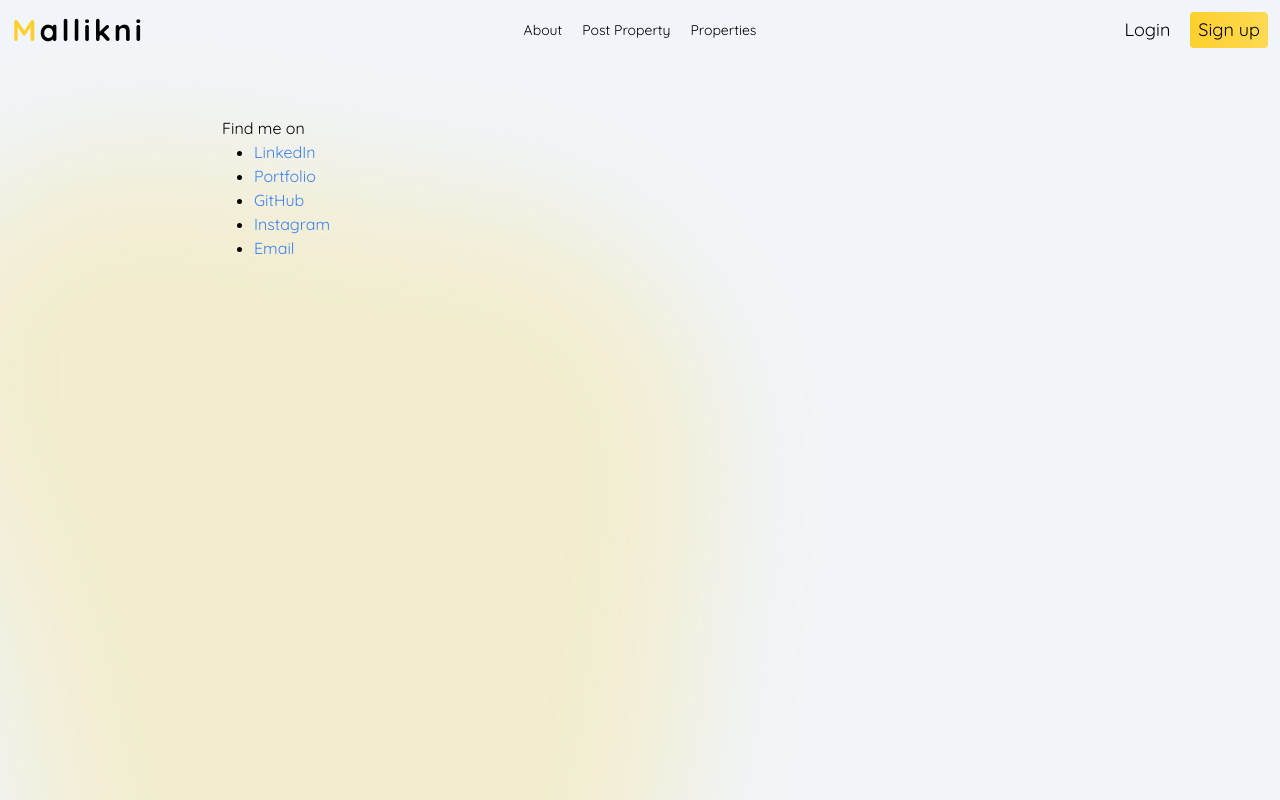
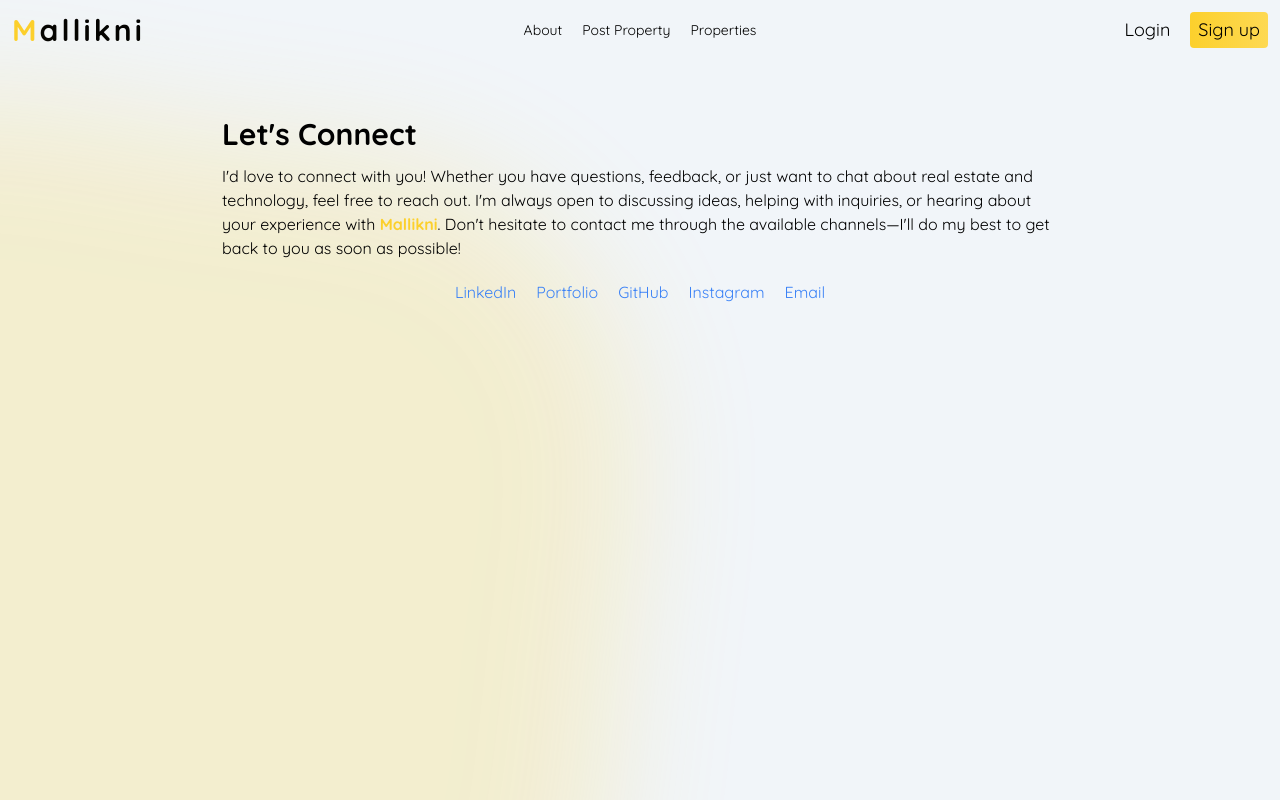
Before and after one commit to MoBakour/mallikni, a React (Vite) app in the folder client/: page /contact in a window 1280 px wide. Built offline with nearby package versions, Linux system fonts and the light colour scheme; no server answers.

Commit message:
Fixed UI/UX issues. Added content to contact page

```diff
--- a/client/src/components/common/SideMenu.tsx
+++ b/client/src/components/common/SideMenu.tsx
@@ -61,12 +61,30 @@ const SideMenu = () => {
                 )}
                 id="sideMenu"
             >
-                <div className="flex flex-col py-2">
+                {auth && (
+                    <div className="flex justify-center items-center gap-2 py-4">
+                        <>
+                            <img
+                                src={
+                                    auth.user.avatar
+                                        ? `${
+                                              import.meta.env.VITE_API_URL
+                                          }/users/avatar/${auth.user.avatar}`
+                                        : "/images/default-avatar.png"
+                                }
+                                alt="User Avatar"
+                                className="object-cover rounded-full w-8 h-8"
+                            />
+                            <p className="font-bold">{auth.user.username}</p>
+                        </>
+                    </div>
+                )}
+                <div className="flex flex-col">
                     {buttons.map((btn) => (
                         <Link
                             key={btn.title}
                             to={btn.link}
-                            className="text-2xl text-center font-bold py-4 border-b-4 transition hover:opacity-70"
+                            className="text-2xl text-center font-bold py-4 border-b-4 first:border-t-4 transition hover:opacity-70"
                             onClick={() => setShowSideMenu(false)}
                         >
                             {btn.title}
--- a/client/src/components/landing/LandingFooter.tsx
+++ b/client/src/components/landing/LandingFooter.tsx
@@ -8,7 +8,7 @@ const LandingFooter = () => {
             <img
                 src={Blob1}
                 alt="Blob image"
-                className="absolute opacity-25 z-[-1] w-[1000px] h-[1000px] max-w-none sm:w-[600px] sm:h-[600px]"
+                className="absolute opacity-25 z-[-1] w-[800px] h-[800px] max-w-none sm:w-[450px] sm:h-[450px]"
             />
 
             <div className="relative md:hidden">
--- a/client/src/pages/Auth.tsx
+++ b/client/src/pages/Auth.tsx
@@ -16,7 +16,7 @@ const Auth = ({ page }: IAuthProps) => {
             <img
                 src={Blob2}
                 alt="Blob image"
-                className="absolute opacity-20 -right-1/3 w-[1300px] lg:w-[1000px] sm:w-[600px] sm:bottom-0 max-w-none"
+                className="absolute opacity-20 -right-1/3 w-[1100px] lg:w-[800px] sm:w-[500px] sm:bottom-10 max-w-none"
             />
 
             <Link to="/" className="z-10">
--- a/client/src/pages/Contact.tsx
+++ b/client/src/pages/Contact.tsx
@@ -1,8 +1,23 @@
 const Contact = () => {
     return (
-        <main className="w-80% max-w-[900px] m-auto py-14 px-8 sm:px-4">
-            Find me on
-            <ul className="list-disc pl-8">
+        <main className="w-80% max-w-[900px] m-auto py-14 px-8 sm:px-4 flex flex-col gap-10">
+            <section>
+                <h2 className="text-3xl sm:text-2xl xs:text-xl font-bold mb-3">
+                    Let's Connect
+                </h2>
+                <p className="xs:text-sm mb-5">
+                    I'd love to connect with you! Whether you have questions,
+                    feedback, or just want to chat about real estate and
+                    technology, feel free to reach out. I'm always open to
+                    discussing ideas, helping with inquiries, or hearing about
+                    your experience with{" "}
+                    <span className="text-theme-1 font-bold">Mallikni</span>.
+                    Don't hesitate to contact me through the available
+                    channels—I'll do my best to get back to you as soon as
+                    possible!
+                </p>
+
+                <ul className="flex justify-center gap-5 xs:text-sm xs:gap-3">
                     <li>
                         <a
                             href="https://www.linkedin.com/in/mobakour"
@@ -48,6 +63,7 @@ const Contact = () => {
                         </a>
                     </li>
                 </ul>
+            </section>
         </main>
     );
 };
--- a/client/src/pages/Favorites.tsx
+++ b/client/src/pages/Favorites.tsx
@@ -28,9 +28,10 @@ const Favorites = () => {
     return (
         <main>
             <div className="w-[80%] md:w-[95%] m-auto relative pb-20">
-                <h2 className="font-bold text-3xl tracking-wide pt-28 pb-10">
+                <h2 className="mt-28 mb-10 sm:mt-16 font-bold text-3xl tracking-wide leading-[60px]">
                     My Favorites
                 </h2>
+
                 {loading ? (
                     <IconLoader2 className="animate-spin text-5xl mx-auto" />
                 ) : data.length > 0 ? (
--- a/client/src/pages/Feed.tsx
+++ b/client/src/pages/Feed.tsx
@@ -12,7 +12,7 @@ const Feed = () => {
         <main className="relative">
             {/* content */}
             <div className="w-[80%] xl:w-[90%] m-auto relative sm:w-[95%]">
-                <h2 className="font-bold text-3xl tracking-wide pt-28 pb-10">
+                <h2 className="mt-28 mb-10 sm:mt-16 font-bold text-3xl tracking-wide leading-[60px]">
                     What are you looking for?
                 </h2>
 
--- a/client/src/pages/Landing.tsx
+++ b/client/src/pages/Landing.tsx
@@ -92,7 +92,7 @@ const Landing = () => {
                 <img
                     src={Blob2}
                     alt="Blob image"
-                    className="brightness-90 absolute top-0 -right-1/2 z-[0] w-[1200px] h-[1200px] max-w-none"
+                    className="brightness-90 absolute top-28 -right-1/3 z-[0] w-[900px] h-[900px] max-w-none"
                 />
 
                 <div className="w-[80%] m-auto flex flex-col gap-40 relative">
--- a/client/src/pages/Layout.tsx
+++ b/client/src/pages/Layout.tsx
@@ -12,7 +12,7 @@ const Layout = () => {
             <img
                 src={Blob1}
                 alt="Blob"
-                className="fixed opacity-20 blur-3xl -left-72 -top-14 pointer-events-none"
+                className="w-3/4 sm:w-4/5 top-24 -left-1/4 fixed opacity-20 blur-3xl pointer-events-none "
             />
 
             {/* side menu */}
--- a/client/src/pages/MyProperties.tsx
+++ b/client/src/pages/MyProperties.tsx
@@ -28,8 +28,10 @@ const MyProperties = () => {
     return (
         <main>
             <div className="w-[80%] md:w-[95%] m-auto relative pb-20">
-                <div className="flex justify-between items-center pt-28 pb-10 font-bold">
-                    <h2 className="text-3xl tracking-wide ">My Properties</h2>
+                <div className="flex justify-between items-center mt-28 mb-10 sm:mt-16 font-bold">
+                    <h2 className="text-3xl tracking-wide leading-[60px]">
+                        My Properties
+                    </h2>
 
                     <a
                         className="text-4xl bg-theme-1 rounded-full text-white w-[60px] h-[60px] transition hover:scale-105 flex justify-center items-center"
@@ -39,6 +41,7 @@ const MyProperties = () => {
                         +
                     </a>
                 </div>
+
                 <div className="flex flex-col gap-6">
                     {loading ? (
                         <IconLoader2 className="animate-spin text-5xl mx-auto" />
```
Also changed, not shown: client/src/assets/blob-1.svg, client/src/assets/blob-2.svg. Lines whose indentation alone changed are shown as unchanged.
